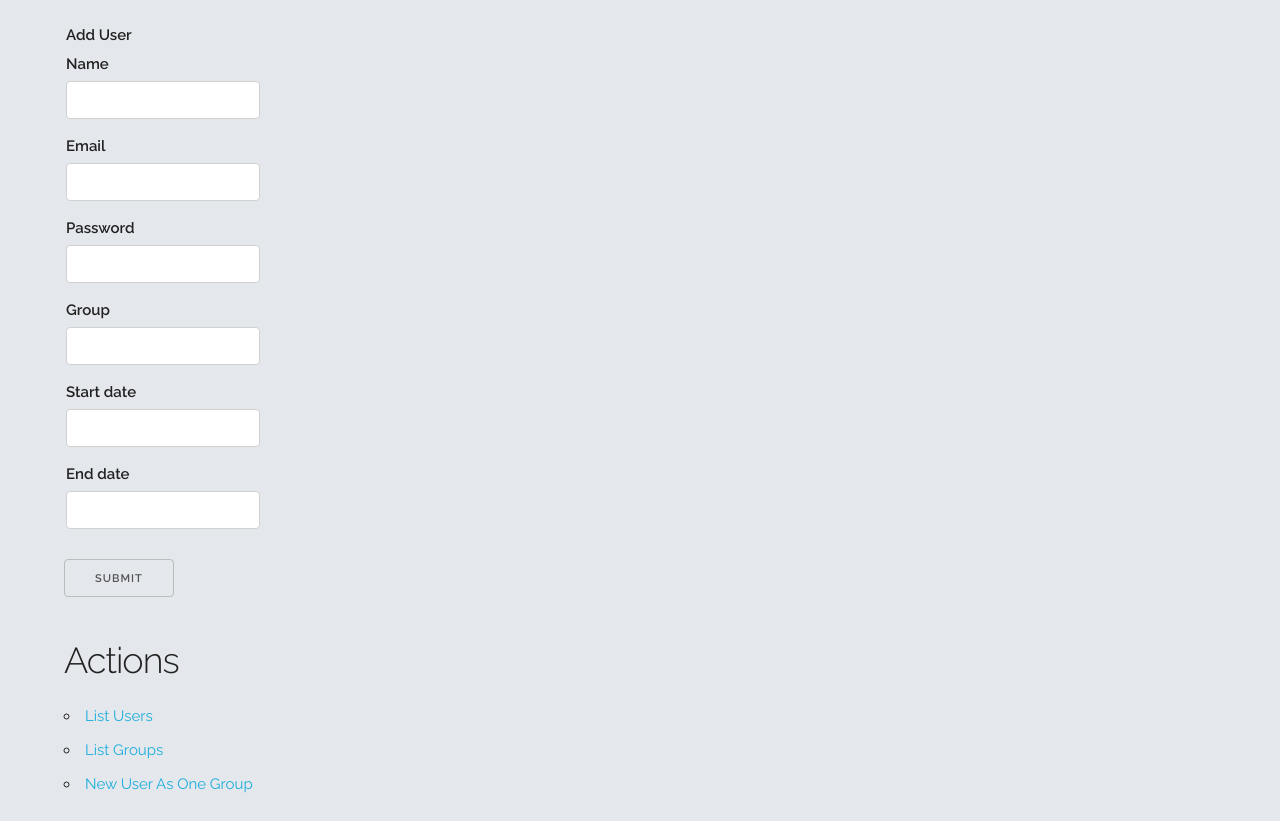
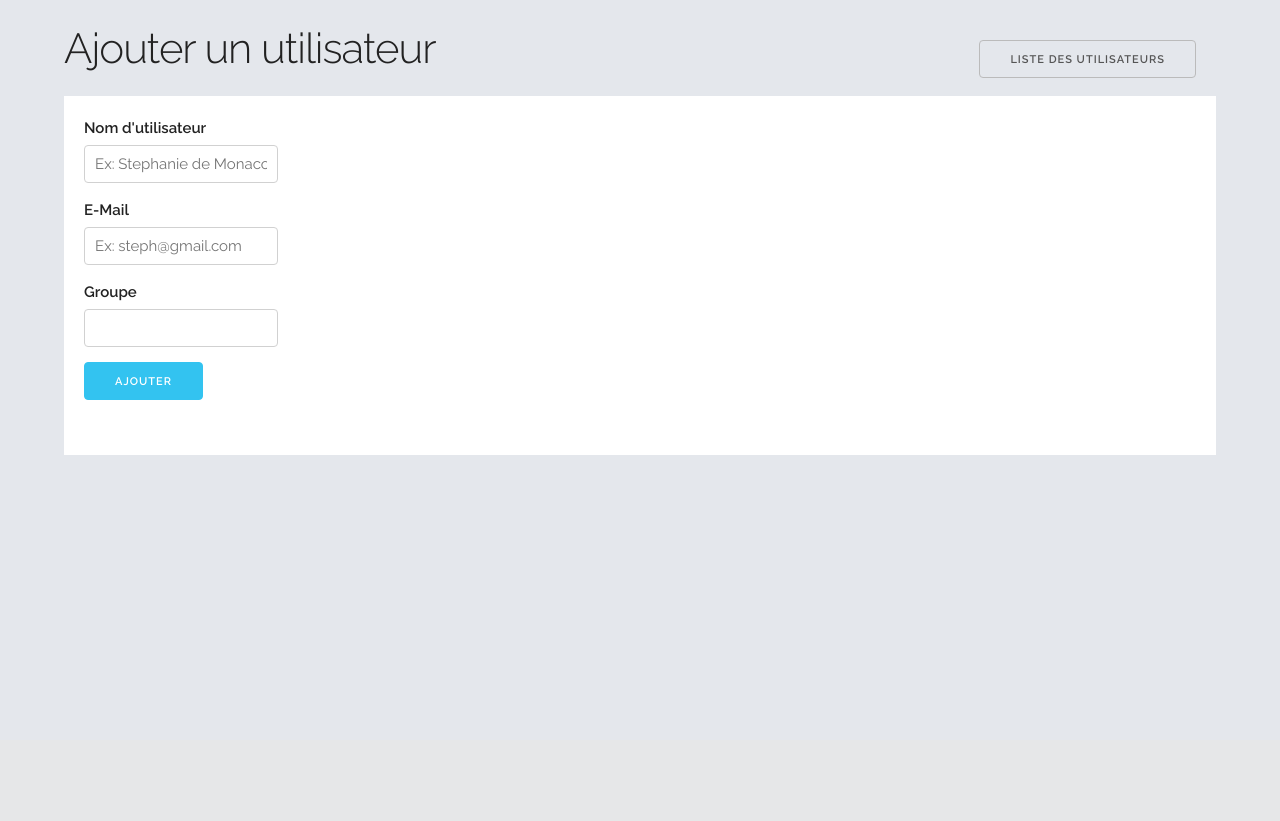
Before and after one commit to rildo/assistant, a CakePHP app: the page made by app/View/Users/add.ctp in a window 1280 px wide. Shown: the part 60-881 px from the top of the page. After the commit the page ends 515 px from the top, so only its background shows below. Run offline with PHP 8.4 and a stand-in for CakePHP, Linux system fonts and the light colour scheme; the template is opened without the code that fills it, so the values that code supplies are empty; form fields are guessed from the names that the template uses; some libraries are stand-ins or nearby versions.

Commit message:
Ajout d'un utilisateur Traduction de l'index des utilisateurs

```diff
--- a/app/Config/bootstrap.php
+++ b/app/Config/bootstrap.php
@@ -69,6 +69,7 @@ Cache::config('default', array('engine' => 'File'));
  * CakePlugin::load('DebugKit'); //Loads a single plugin named DebugKit
  *
  */
+CakePlugin::load('DebugKit');
 
 /**
  * To prefer app translation over plugin translation, you can set
--- a/app/Controller/AppController.php
+++ b/app/Controller/AppController.php
@@ -31,4 +31,7 @@ App::uses('Controller', 'Controller');
  * @link		http://book.cakephp.org/2.0/en/controllers.html#the-app-controller
  */
 class AppController extends Controller {
+
+	public $components = array("DebugKit.Toolbar", /*'Auth',*/ 'Session');
+
 }
--- a/app/View/Layouts/default.ctp
+++ b/app/View/Layouts/default.ctp
@@ -88,7 +88,7 @@
 								<li><a href="email.html"> My Inbox&nbsp;&nbsp;<span class="badge important">2</span></a> </li>
 								<li class="divider"></li>
 								<li class="title">Administration</li>
-								<li><?= $this->Html->link("Utilisateurs", array('controller' => 'users', 'actions' => 'index')); ?></li>
+								<li><?= $this->Html->link("Utilisateurs", array('controller' => 'users', 'action' => 'index')); ?></li>
 								<li class="divider"></li>
 								<li>
 									<?php
@@ -118,7 +118,6 @@
 		<div id="container">
 			<?php echo $this->Session->flash(); ?>
 			<?php echo $this->fetch('content'); ?>
-			<?php echo $this->element('sql_dump'); ?>
 		</div>
 	</body>
 </html>
--- a/app/View/Users/add.ctp
+++ b/app/View/Users/add.ctp
@@ -1,24 +1,37 @@
 <div class="users form">
-<?php echo $this->Form->create('User'); ?>
-	<fieldset>
-		<legend><?php echo __('Add User'); ?></legend>
-	<?php
-		echo $this->Form->input('name');
-		echo $this->Form->input('email');
-		echo $this->Form->input('password');
-		echo $this->Form->input('group_id');
-		echo $this->Form->input('start_date');
-		echo $this->Form->input('end_date');
-	?>
-	</fieldset>
-<?php echo $this->Form->end(__('Submit')); ?>
+	<h2>
+		<?php echo __('Ajouter un utilisateur'); ?>
+		<div class="action-space">
+			<?php echo $this->Html->link('Liste des utilisateurs',array('controller' => 'users', 'action' => 'index'),array('class' => 'button')); ?>
+		</div>
+	</h2>
+	<div class="sub-content">
+		<?php
+			echo $this->Form->create('User');
+			echo $this->Form->input(
+				'name',
+				array(
+					'label' => 'Nom d\'utilisateur',
+					'placeholder' => 'Ex: Stephanie de Monaco'
+			));
+			echo $this->Form->input(
+				'email',
+				array(
+					'label' => 'E-Mail',
+					'type' => 'email',
+					'placeholder' => 'Ex: steph@gmail.com'
+			));
+			echo $this->Form->input(
+				'group_id',
+				array(
+					'label' => 'Groupe'
+			));
+			echo $this->Form->button(
+				'Ajouter',
+				array(
+					'class' => 'button-primary'
+			));
+			echo $this->Form->end();
+		?>
+	</div>
 </div>
-<div class="actions">
-	<h3><?php echo __('Actions'); ?></h3>
-	<ul>
-
-		<li><?php echo $this->Html->link(__('List Users'), array('action' => 'index')); ?></li>
-		<li><?php echo $this->Html->link(__('List Groups'), array('controller' => 'groups', 'action' => 'index')); ?> </li>
-		<li><?php echo $this->Html->link(__('New User As One Group'), array('controller' => 'groups', 'action' => 'add')); ?> </li>
-	</ul>
-</div>
```
Also changed, not shown: app/Controller/UsersController.php (+32 -8 lines), app/Model/User.php (+1 -18 lines), app/View/Users/index.ctp (+10 -19 lines), .settings/org.eclipse.wst.common.project.facet.core.xml, README.md, 1 other file.
